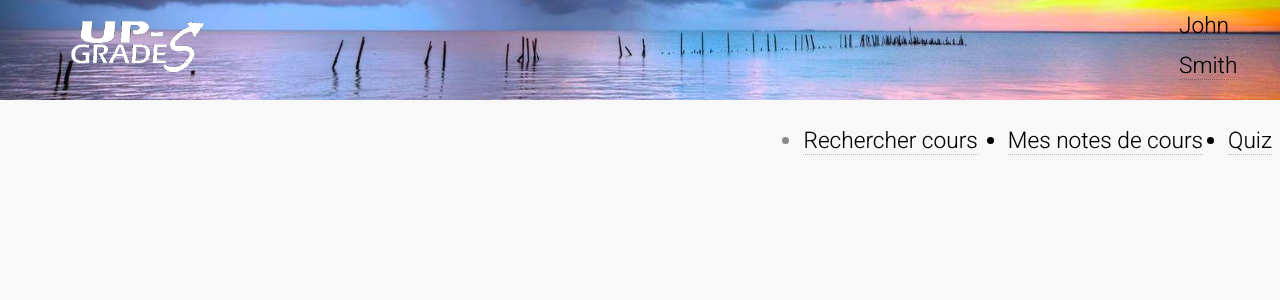
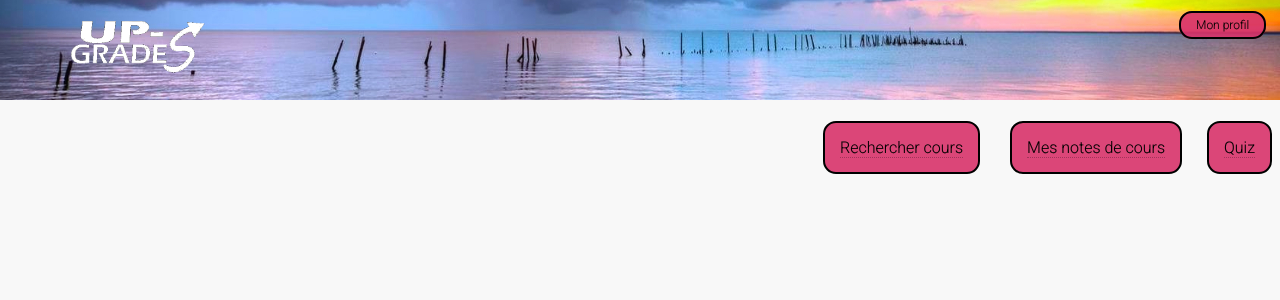
Before and after one commit to doodlegoo/up-grades, a PHP site: page /header.php in a window 1280 px wide. Shown: the top 300 px of the page. Run offline with PHP 8.4, Linux system fonts and the light colour scheme.

Commit message:
styling this shit

```diff
--- a/css/page.css
+++ b/css/page.css
@@ -1,11 +1,30 @@
 .Page{
 margin-left: auto;
 margin-right: auto;
+margin-top: 100px;
 padding-left: 20%;
 padding-right: 20%;
 padding-top: 30px;
-}
-.Top {
-
+box-shadow: 0px 1px 3px #888888;
 
 }
+a {
+ font-size : 12pt;
+
+}
+
+li {
+  display: block;
+}
+
+.btn {
+  -webkit-border-radius: 13;
+  -moz-border-radius: 13;
+  border-radius: 13px;
+  color: #ffffff;
+  font-size: 12px;
+  background: rgba(217,52,107,0.9);
+  padding: 5px 15px 5px 15px;
+  text-decoration: none;
+  border: solid #000000 2px;
+}
--- a/header.php
+++ b/header.php
@@ -7,13 +7,13 @@ position:absolute; top:0px;left:0px; height : 100px; width:100%""/>
 
  	<ul style="margin-left:2px;float:right;">
 
-		<li style="margin-left:2px;float:left; margin-top: 90px;"><a style="text-decoration:none;color:black;" href="#">Rechercher cours</a></li>
-		<li style="margin-left:2px;float:left;text-decoration:none;color:black; margin-top: 90px; margin-left:30px;"><a style="text-decoration:none;color:black;" href="note.php">Mes notes de cours</a></li>
-		<li style="margin-left:2px;float:left;text-decoration:none;color:black; margin-top: 90px; margin-left:30px; margin-left: 25px;"><a style="text-decoration:none;color:black;" href="quiz.php">Quiz</a></li>
+		<li class="btn" style="margin-left:2px;float:left; margin-top: 90px;"><a style="text-decoration:none;color:black;" href="#">Rechercher cours</a></li>
+		<li class="btn" style="margin-left:2px;float:left;text-decoration:none;color:black; margin-top: 90px; margin-left:30px;"><a style="text-decoration:none;color:black;" href="note.php">Mes notes de cours</a></li>
+		<li class="btn" style="margin-left:2px;float:left;text-decoration:none;color:black; margin-top: 90px; margin-left:30px; margin-left: 25px;"><a style="text-decoration:none;color:black;" href="quiz.php">Quiz</a></li>
 
 	</ul>
 	<div id="hautdroit" style="position:absolute ;margin-top: 5px; right:1px; top: 1px; width:100px;">
-	<a href="profile.php" style="text-decoration:none; color:black;" >John Smith</a>
+	<a class="btn" href="profile.php" style="text-decoration:none; color:black;" >Mon profil</a>
 	</div>
 	<link rel="stylesheet" href="css/style.css" />
 	<link rel="stylesheet" href="css/page.css" />
```
